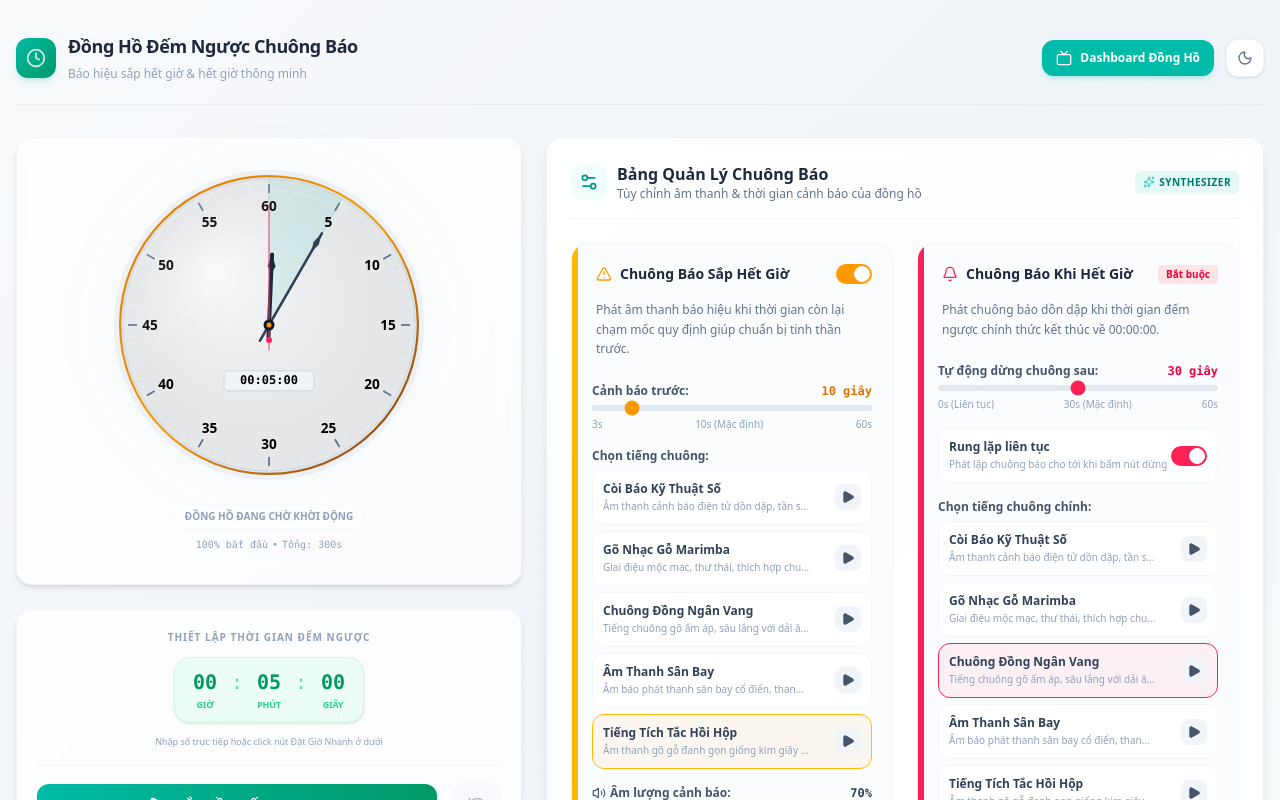
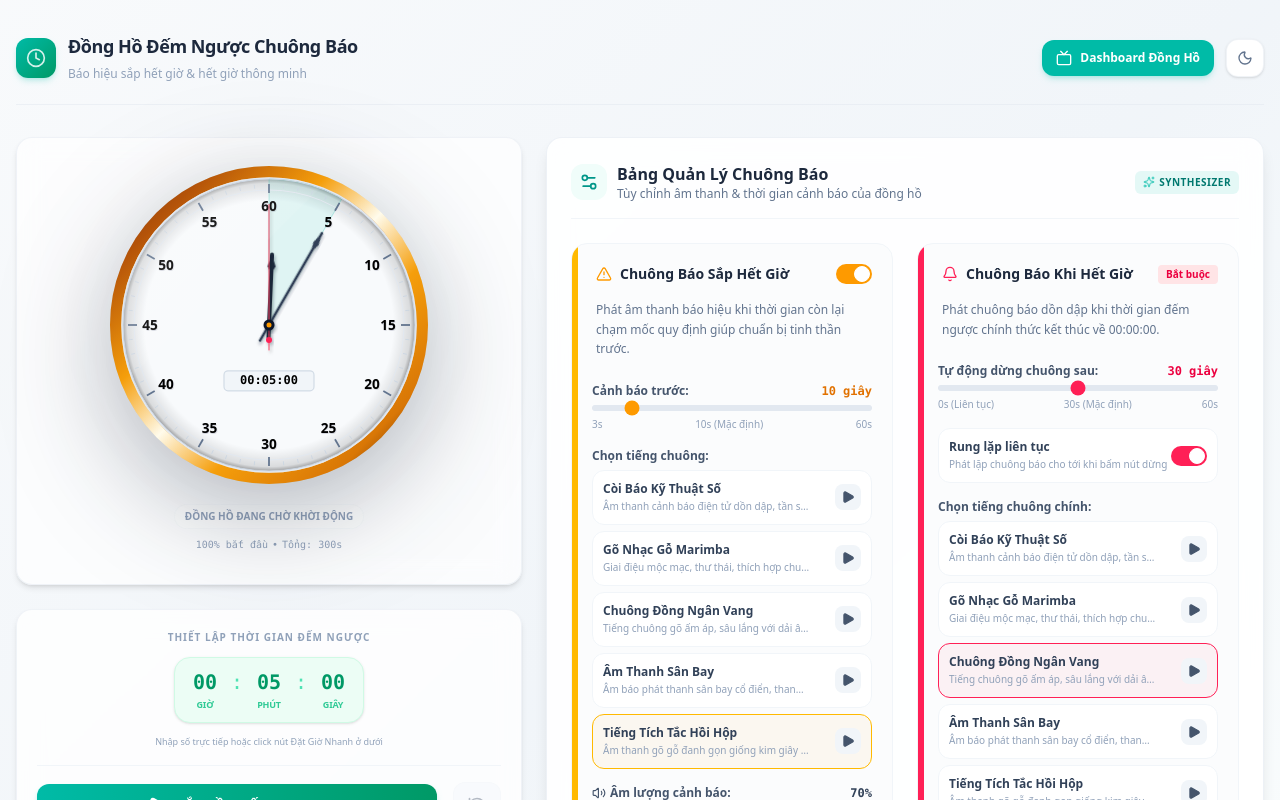
Before and after one commit to cth-sla/Countdown-Timer, a React (Vite) app: page / in a window 1280 px wide. Shown: the top 800 px of the page. Built offline with nearby package versions, Linux system fonts and the light colour scheme.

Commit message:
feat(ui): enhance CircularTimer visual depth
Add shadow effects and dynamic drop shadows to the timer dial to improve visual hierarchy and realism.

```diff
--- a/src/components/CircularTimer.tsx
+++ b/src/components/CircularTimer.tsx
@@ -174,6 +174,7 @@ export default function CircularTimer({
           dominantBaseline="middle"
           className="font-sans font-bold text-slate-800 dark:text-slate-200 select-none"
           style={{ fontSize: isDisplayMode ? '1.15rem' : '0.85rem' }}
+          filter="url(#markerShadow)"
         >
           {i * 5}
         </text>
@@ -195,7 +196,14 @@ export default function CircularTimer({
     <div className="flex flex-col items-center gap-6" id="classic-analog-clock-container">
 
       {/* 1. Classic Analog Clock Dial Face */}
-      <div className="relative select-none" style={{ width: size, height: size }}>
+      <div
+        className={`relative select-none transition-all duration-500 ease-out ${
+          isDisplayMode
+            ? 'filter drop-shadow-[0_45px_75px_rgba(15,23,42,0.35)] dark:drop-shadow-[0_55px_95px_rgba(0,0,0,0.95)]'
+            : 'filter drop-shadow-[0_30px_55px_rgba(15,23,42,0.3)] dark:drop-shadow-[0_40px_75px_rgba(0,0,0,0.85)]'
+        }`}
+        style={{ width: size, height: size }}
+      >
 
         {/* Pulsing ambient glow reflection */}
         <div
@@ -210,44 +218,76 @@ export default function CircularTimer({
         <svg width={size} height={size} className="overflow-visible">
           <defs>
             {/* Soft inner dial shadow for realistic watch plate depth */}
-            <radialGradient id="dialGrad" cx="50%" cy="50%" r="50%" fx="30%" fy="30%">
-              <stop offset="0%" stopColor="rgba(255,255,255,0.15)" />
-              <stop offset="100%" stopColor="rgba(0,0,0,0.08)" />
+            <radialGradient id="dialGrad" cx="50%" cy="50%" r="50%">
+              <stop offset="85%" stopColor="rgba(0,0,0,0)" />
+              <stop offset="97%" stopColor="rgba(0,0,0,0.12)" />
+              <stop offset="100%" stopColor="rgba(0,0,0,0.35)" />
             </radialGradient>
 
             {/* Premium glass reflect gradient */}
             <linearGradient id="glassReflection" x1="0%" y1="0%" x2="100%" y2="100%">
-              <stop offset="0%" stopColor="white" stopOpacity="0.15" />
-              <stop offset="35%" stopColor="white" stopOpacity="0.06" />
+              <stop offset="0%" stopColor="white" stopOpacity="0.18" />
+              <stop offset="35%" stopColor="white" stopOpacity="0.08" />
               <stop offset="35.5%" stopColor="white" stopOpacity="0" />
               <stop offset="100%" stopColor="white" stopOpacity="0" />
             </linearGradient>
 
-            {/* Bronze/Gold metallic bezel bezel ring */}
+            {/* Bronze/Gold metallic bezel bezel ring with 3D reflections */}
             <linearGradient id="metallicBezel" x1="0%" y1="0%" x2="100%" y2="100%">
-              <stop offset="0%" stopColor="#d97706" /> {/* Amber/gold */}
-              <stop offset="50%" stopColor="#f59e0b" />
-              <stop offset="100%" stopColor="#78350f" /> {/* Warm bronze */}
+              <stop offset="0%" stopColor="#78350f" /> {/* Deep dark bronze */}
+              <stop offset="15%" stopColor="#b45309" />
+              <stop offset="35%" stopColor="#f59e0b" />
+              <stop offset="50%" stopColor="#fffbeb" /> {/* High gloss reflection */}
+              <stop offset="65%" stopColor="#f59e0b" />
+              <stop offset="85%" stopColor="#d97706" />
+              <stop offset="100%" stopColor="#451a03" />
             </linearGradient>
+
+            {/* Bright inner chamfer highlight */}
+            <linearGradient id="innerBezelHighlight" x1="0%" y1="100%" x2="100%" y2="0%">
+              <stop offset="0%" stopColor="#f59e0b" />
+              <stop offset="50%" stopColor="#fffbeb" stopOpacity="0.9" />
+              <stop offset="100%" stopColor="#d97706" />
+            </linearGradient>
+
+            {/* Realistic hand drop shadow */}
+            <filter id="handShadow" x="-30%" y="-30%" width="160%" height="160%">
+              <feDropShadow dx="1.5" dy="2.5" stdDeviation="1.8" floodColor="#0f172a" floodOpacity="0.3" />
+            </filter>
+
+            {/* Soft shadow for numerals and dial marks */}
+            <filter id="markerShadow" x="-10%" y="-10%" width="120%" height="120%">
+              <feDropShadow dx="0.5" dy="1" stdDeviation="0.5" floodColor="#0f172a" floodOpacity="0.15" />
+            </filter>
           </defs>
 
-          {/* Outer Bezel Shadow */}
+          {/* 3D Chamfered Outer Edge Bezel Shadow */}
           <circle
             cx={size / 2}
             cy={size / 2}
-            r={radius + 4}
-            className="fill-transparent stroke-slate-200/50 dark:stroke-slate-950/80"
-            strokeWidth={isDisplayMode ? 10 : 8}
+            r={radius + (isDisplayMode ? 14 : 10)}
+            className="fill-transparent stroke-slate-400/20 dark:stroke-black/60"
+            strokeWidth={4}
           />
 
-          {/* Metallic Gold/Bronze Bezel Ring */}
+          {/* Core 3D Gold/Bronze Bezel Ring (Thick and physical) */}
           <circle
             cx={size / 2}
             cy={size / 2}
-            r={radius + 1}
+            r={radius + (isDisplayMode ? 8 : 6)}
             fill="transparent"
             stroke="url(#metallicBezel)"
-            strokeWidth={isDisplayMode ? 5 : 4}
+            strokeWidth={isDisplayMode ? 16 : 12}
+          />
+
+          {/* Polished Inner Chamfer Highlight */}
+          <circle
+            cx={size / 2}
+            cy={size / 2}
+            r={radius}
+            fill="transparent"
+            stroke="url(#innerBezelHighlight)"
+            strokeWidth={1.5}
           />
 
           {/* Clock Dial Main Plate */}
@@ -334,8 +374,8 @@ export default function CircularTimer({
 
           {/* ================= CLOCK HANDS ================= */}
 
-          {/* 1. Hour Hand (Vintage Cathedral/Spade style) */}
-          <g transform={`rotate(${hourAngle} ${size / 2} ${size / 2})`}>
+          {/* 1. Hour Hand (Vintage Cathedral/Spade style with realistic drop shadow) */}
+          <g transform={`rotate(${hourAngle} ${size / 2} ${size / 2})`} filter="url(#handShadow)">
             <line
               x1={size / 2}
               y1={size / 2 + 12}
@@ -354,8 +394,8 @@ export default function CircularTimer({
             />
           </g>
 
-          {/* 2. Minute Hand (Sleek elongated diamond hand) */}
-          <g transform={`rotate(${minuteAngle} ${size / 2} ${size / 2})`}>
+          {/* 2. Minute Hand (Sleek elongated diamond hand with realistic drop shadow) */}
+          <g transform={`rotate(${minuteAngle} ${size / 2} ${size / 2})`} filter="url(#handShadow)">
             <line
               x1={size / 2}
               y1={size / 2 + 18}
@@ -373,8 +413,8 @@ export default function CircularTimer({
             />
           </g>
 
-          {/* 3. Second Hand (Delicate sweeping needle in bright crimson red) */}
-          <g transform={`rotate(${secondAngle} ${size / 2} ${size / 2})`}>
+          {/* 3. Second Hand (Delicate sweeping needle in bright crimson red with drop shadow) */}
+          <g transform={`rotate(${secondAngle} ${size / 2} ${size / 2})`} filter="url(#handShadow)">
             <line
               x1={size / 2}
               y1={size / 2 + 25}
@@ -402,12 +442,13 @@ export default function CircularTimer({
             className="pointer-events-none"
           />
 
-          {/* 5. Center Hub Pin (Metallic pivot caps) */}
+          {/* 5. Center Hub Pin (Metallic pivot caps with shadow) */}
           <circle
             cx={size / 2}
             cy={size / 2}
             r={isDisplayMode ? 7.5 : 5.5}
             className="fill-slate-900 dark:fill-slate-100 shadow-md"
+            filter="url(#handShadow)"
           />
           <circle
             cx={size / 2}
```
